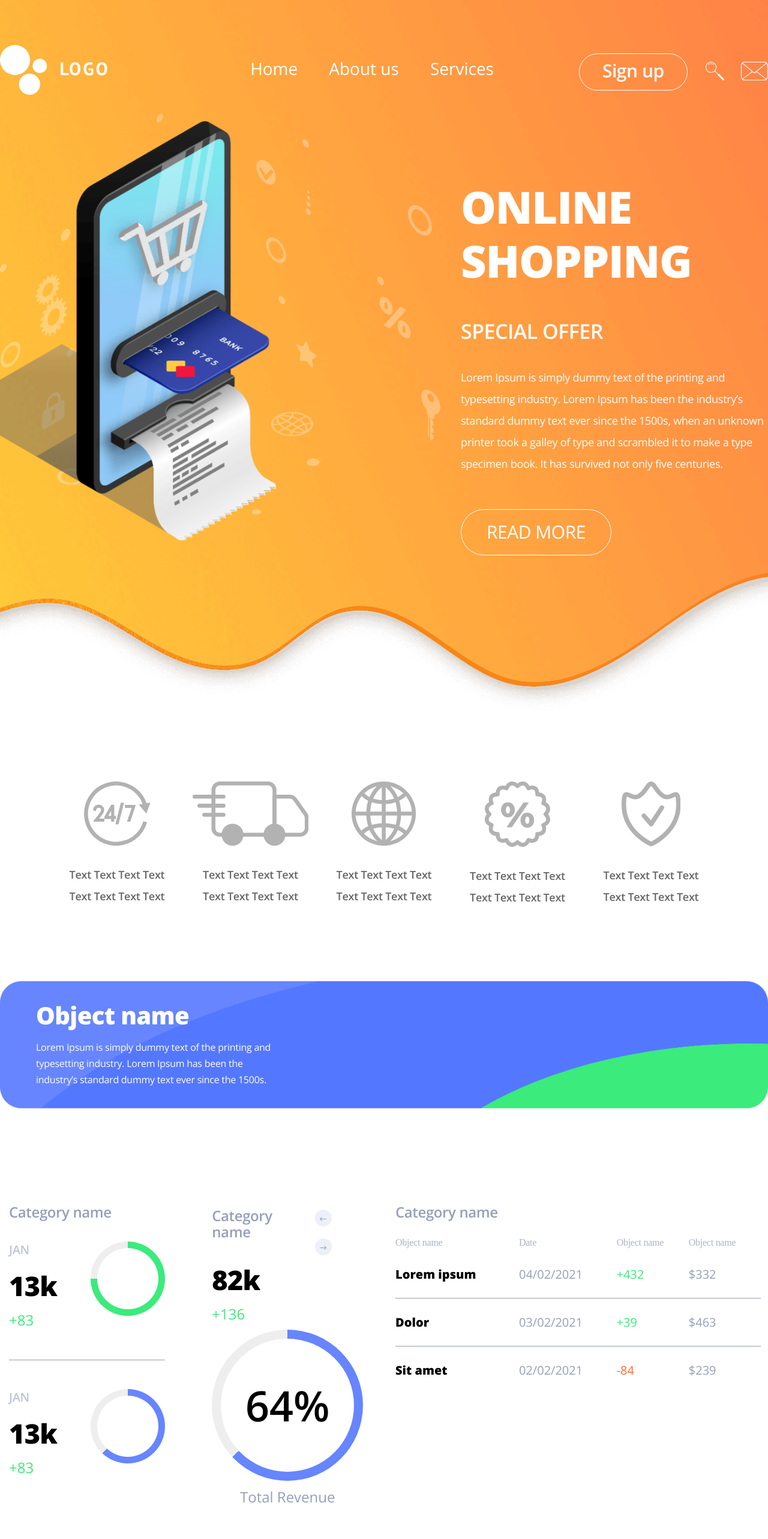
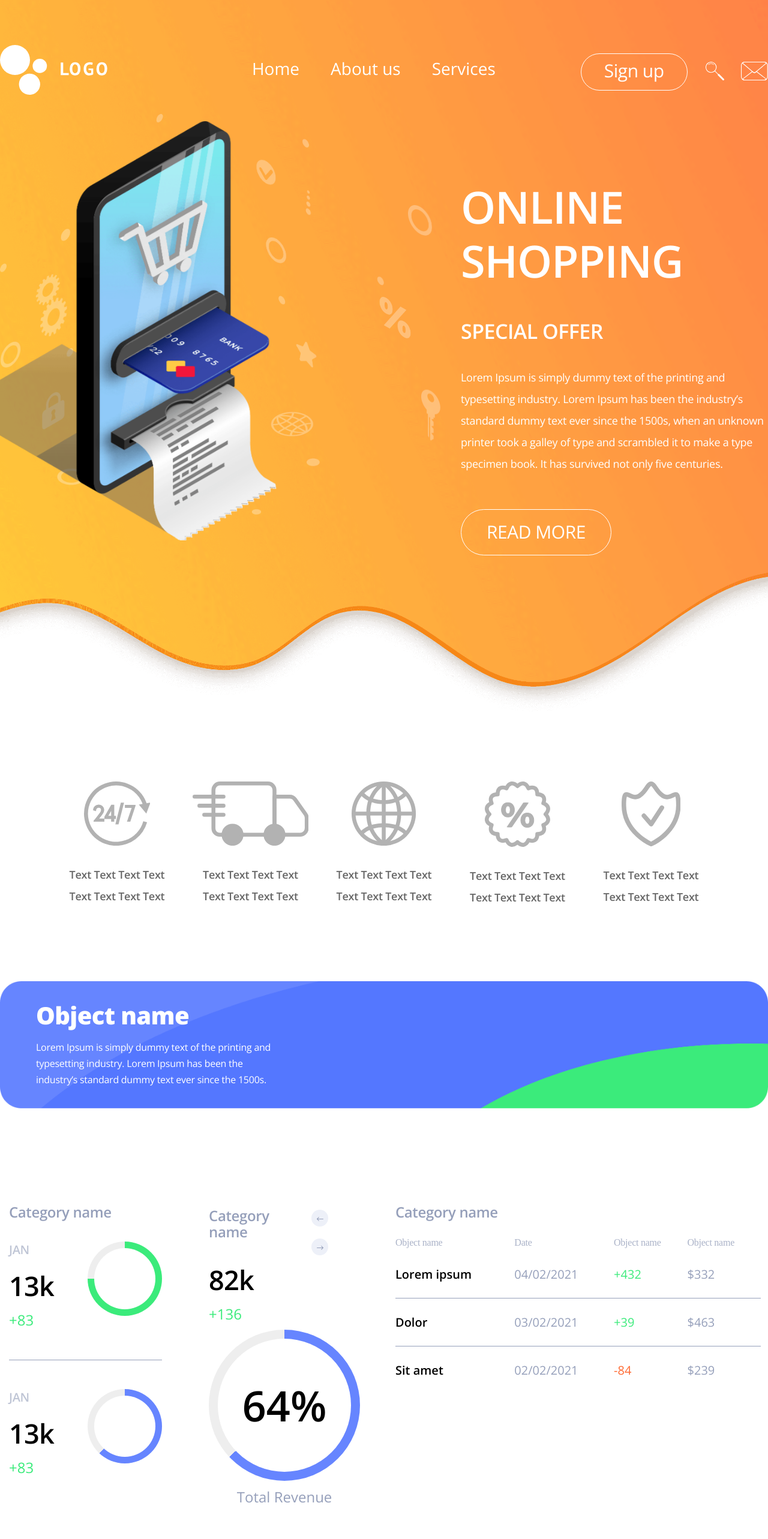
Before and after one commit to devSujinKim/clone-single-page, a Next.js app: page / in a window 1280 px wide. Shown: the top 2566 px of the page at 60% size. Built offline with nearby package versions, Linux system fonts and the light colour scheme.

Commit message:
스타일 수정

```diff
--- a/src/components/Layout/Header/index.js
+++ b/src/components/Layout/Header/index.js
@@ -42,7 +42,6 @@ const signUpButton = css`
   border-radius: 50px;
   border: 1px solid #fff;
   font-size: 30px;
-  font-weight: 600;
   color: #fff;
   line-height: 1.37;
   letter-spacing: -0.48px;
--- a/src/containers/index/_comps/Contents/_comps/Category/index.js
+++ b/src/containers/index/_comps/Contents/_comps/Category/index.js
@@ -49,7 +49,6 @@ const month = css`
 `;
 const figure = css`
   font-size: 45px;
-  font-weight: bold;
   letter-spacing: -0.72px;
 `;
 const plus = css`
@@ -121,7 +120,7 @@ const table = css`
       padding: 26px 0;
       font-size: 20px;
       &:nth-of-type(1) {
-        font-weight: bold;
+        font-weight: 600;
       }
       &:nth-of-type(2),
       &:nth-of-type(4) {
--- a/src/containers/index/_comps/Main/index.js
+++ b/src/containers/index/_comps/Main/index.js
@@ -73,7 +73,6 @@ const textWrap = css`
   max-width: 40%;
   & h2 {
     font-size: 74px;
-    font-weight: bold;
     line-height: 1.22;
     letter-spacing: -1.18px;
     color: #fff;
```
